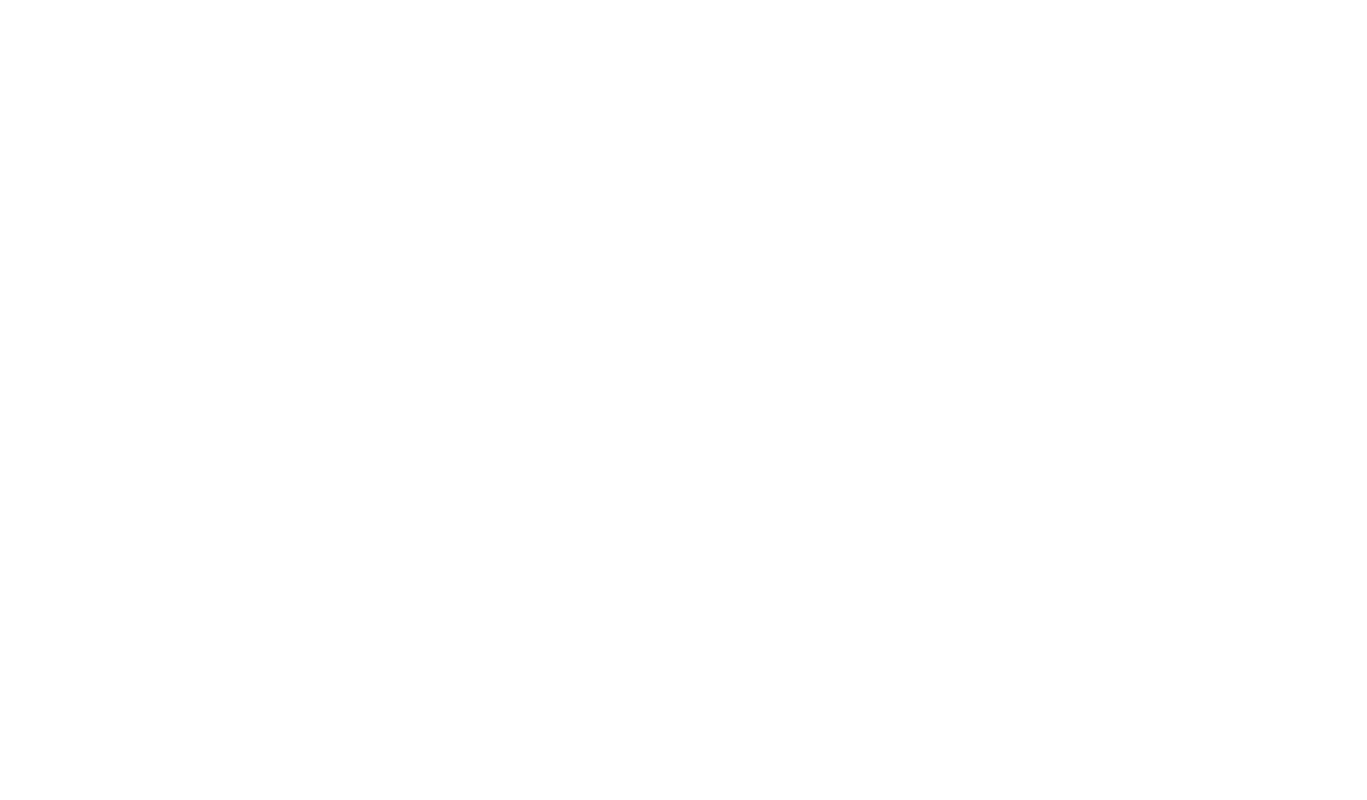
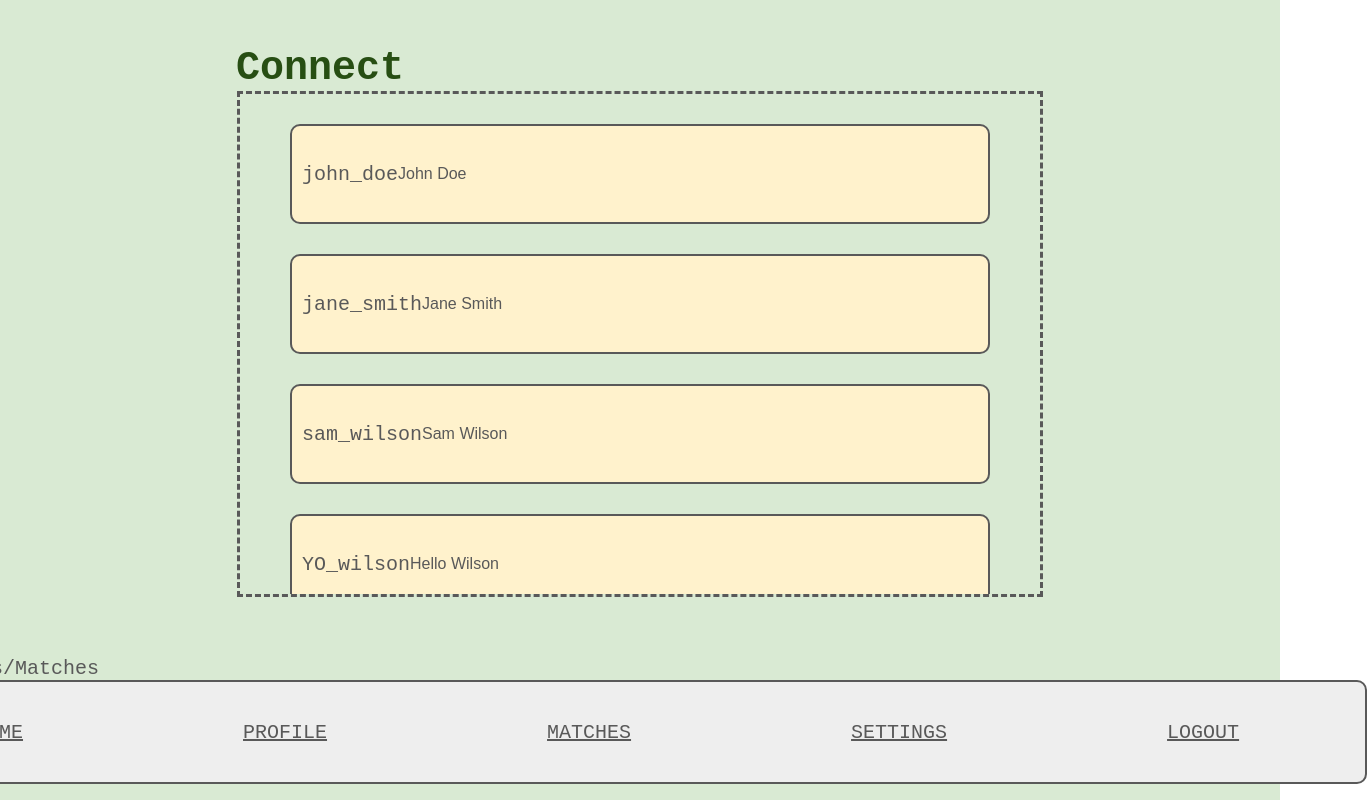
Before and after one commit to hunter-kang/BinaryBaes, a React (Create React App) app in the folder frontend/: page /matches in a window 1280 px wide. Before the commit this address had no page. Shown: the whole page, 1367 px wide, since content can reach past the window. Built offline with nearby package versions, Linux system fonts and the light colour scheme; sample sign-in values are in the browser's storage.

Commit message:
added matches page

```diff
--- a/frontend/src/App.js
+++ b/frontend/src/App.js
@@ -7,9 +7,12 @@
 import Profile_Setup from './components/Profile_Setup';
 import Questionnaire from './components/Questionnaire';
 import Home from './components/Home';
+import Matches from './components/Matches';
+
 
 function App() {
  const isLoggedIn = useLoginState();
+
 
  return (
    <Router>
@@ -23,6 +26,7 @@
              <Route path="/questionnaire" element={<Questionnaire />} />
              <Route path="/profile" element={<Profile />} />
              <Route path="/profile_setup" element={<Profile_Setup />} />
+             <Route path="/matches" element={<Matches />} />
             </>
          )}
           {!useLoginState() && <Route path="*" element={<Navigate to="/" />} />}
@@ -32,4 +36,5 @@
  );
 }
 
+
 export default App;
--- /dev/null
+++ b/frontend/src/components/Connect_Card.js
@@ -0,0 +1,18 @@
+import { useState } from 'react';
+import { useNavigate } from 'react-router-dom';
+import "../styles/Connect_Card.css";
+import "../styles/Text.css";
+
+
+const Connect_Card = ({ profile, onMatchClick }) => {
+  return (
+    <button
+      className="rectangle-connect"
+      onClick={() => onMatchClick(profile.name)}
+    >
+      <span className="small-text">{profile.linkedIn}</span>
+      <span>{profile.name}</span>
+    </button>
+  );
+};
+export default Connect_Card;
--- /dev/null
+++ b/frontend/src/components/Matches.js
@@ -0,0 +1,34 @@
+import React, { useEffect, useState } from 'react';
+import "../styles/Matches.css";
+import "../styles/Text.css";
+import TaskBar from '../components/TaskBar';
+import Connect_Card from '../components/Connect_Card';
+
+const handleMatchClick = (name) => {
+    console.log(`Matched with: ${name}`);
+};
+
+function Matches() {
+    const fakeProfiles = [
+        { name: "John Doe", linkedIn: "john_doe" },
+        { name: "Jane Smith", linkedIn: "jane_smith" },
+        { name: "Sam Wilson", linkedIn: "sam_wilson" },
+        { name: "Hello Wilson", linkedIn: "YO_wilson" },
+        { name: "Hello Wilson", linkedIn: "YO_wilson" },
+        { name: "Hello Wilson", linkedIn: "YO_wilson" },
+        { name: "Hello Wilson", linkedIn: "YO_wilson" }
+      ];
+   return (
+       <div className="background-container">
+           <p className="header" style={{marginTop: 30, marginRight: 640}} >Connect</p>
+           <div className = "dashed-rectangle">
+            {fakeProfiles.map((profile) => (
+            <Connect_Card key={profile.name} profile={profile} onMatchClick={handleMatchClick} /> ))}
+            </div>
+           <TaskBar page="Matches" />
+       </div>
+   );
+};
+
+
+export default Matches;
--- /dev/null
+++ b/frontend/src/styles/Connect_Card.css
@@ -0,0 +1,13 @@
+
+
+ .rectangle-connect {
+    display: flex;
+    width: 700px;
+    height: 100px;
+    margin-left: 50px;
+    margin-top: 30px;
+    align-items: center;
+    background-color: #fff2ccff;
+    border: 2px solid #595959;
+    border-radius: 10px;
+ }
--- a/frontend/src/styles/Home.css
+++ b/frontend/src/styles/Home.css
@@ -5,6 +5,16 @@
     align-items: center;
     justify-content: space-around;
 }
+
+.background-container {
+    display: flex;
+    background-color: #d9ead3ff;
+    width: 100vw;
+    height: 100vh;
+    flex-direction: column;
+    align-items: center;
+    justify-content: center;
+ }
 
 .profile-card-container {
     transition: transform 0.5s ease-in-out;
--- a/frontend/src/styles/Login.css
+++ b/frontend/src/styles/Login.css
@@ -3,8 +3,9 @@
     background-color: #d9ead3ff;
     width: 100vw;
     height: 100vh;
-    flex-direction: row;
+    flex-direction: column;
     align-items: center;
+    justify-content: center;
 }
 
 .login-container {
--- /dev/null
+++ b/frontend/src/styles/Matches.css
@@ -0,0 +1,20 @@
+.background-container {
+    display: flex;
+    background-color: #d9ead3ff;
+    width: 100vw;
+    height: 100vh;
+    flex-direction: column;
+    align-items: center;
+    justify-content: center;
+ }
+
+
+ .dashed-rectangle {
+    width: 800px;
+    height: 500px;
+    border: 3px dashed #595959;
+    flex-direction: column;
+    align-items: center;
+    justify-content: center;
+    overflow: auto;
+  }
```
Lines whose indentation alone changed are shown as unchanged.
